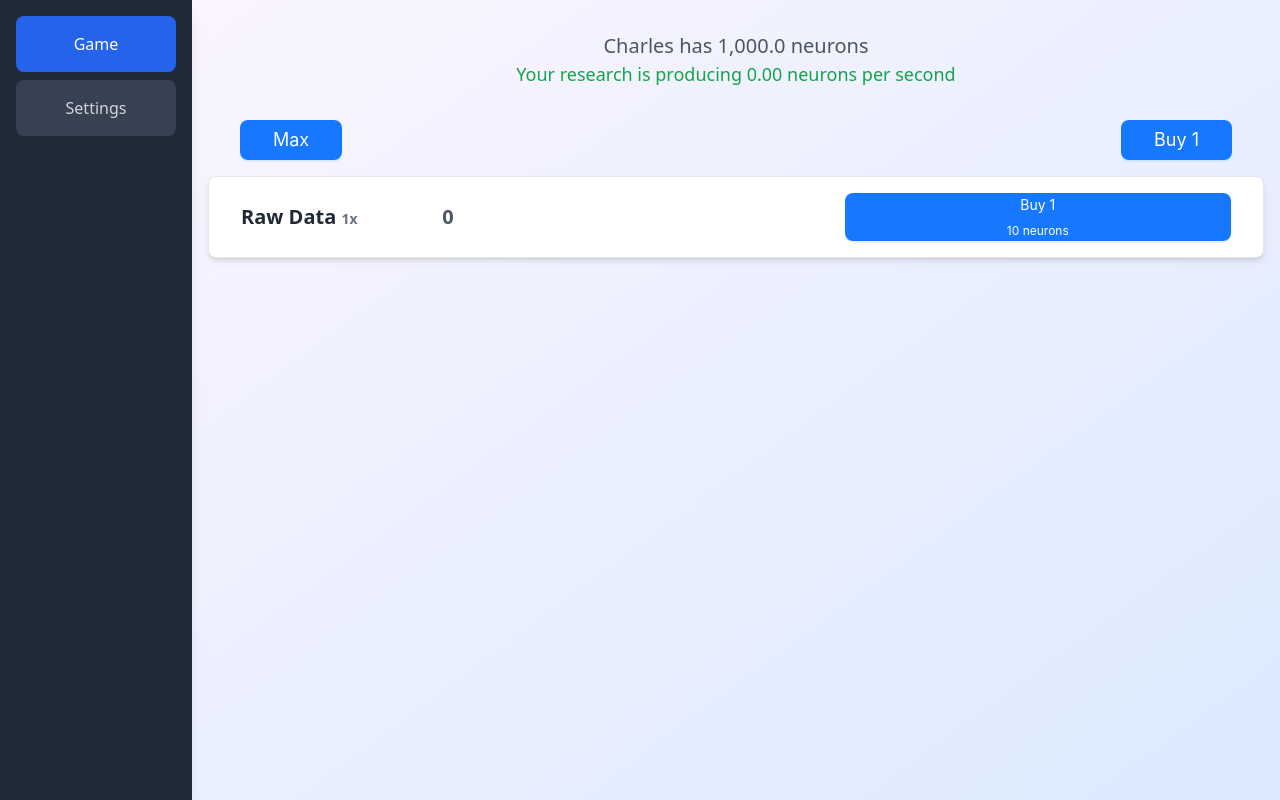
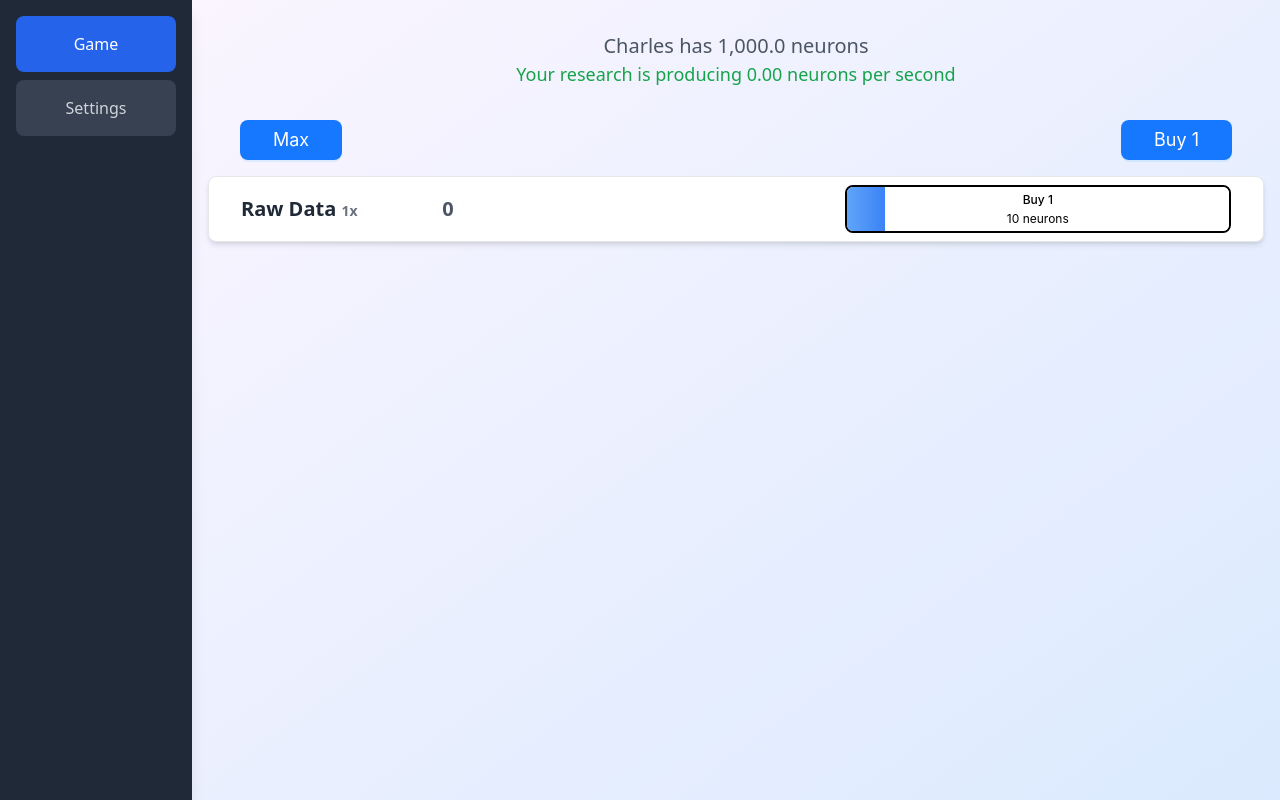
Before and after one commit to Tibesnoff/cursor-incremental-2, a React (Vite) app: page / in a window 1280 px wide. Shown: the top 800 px of the page. Built offline with nearby package versions, Linux system fonts and the light colour scheme.

Commit message:
Buy mode graidents

```diff
--- /dev/null
+++ b/src/components/ui/PurchaseButton.tsx
@@ -0,0 +1,103 @@
+import React from 'react';
+import { Button } from 'antd';
+
+interface PurchaseButtonProps {
+    onClick: () => void;
+    disabled: boolean;
+    buyMode: 'buy1' | 'till10';
+    currentBought: number;
+    affordableAmount: number;
+    cost: string;
+}
+
+const PurchaseButton: React.FC<PurchaseButtonProps> = ({
+    onClick,
+    disabled,
+    buyMode,
+    currentBought,
+    affordableAmount,
+    cost,
+}) => {
+    // Calculate progress for gradient
+    const getProgressInfo = () => {
+        // For both modes, show progress within current 10x cycle
+        const currentCycle = currentBought % 10; // Position within current 10x cycle (0-9)
+        const available = Math.min(affordableAmount, 10 - currentCycle);
+        const remaining = 10 - currentCycle - available;
+
+        // If nothing is available to buy, show only purchased portion
+        if (available <= 0) {
+            return {
+                purchased: currentCycle,
+                available: 0,
+                total: 10,
+                remaining: 10 - currentCycle,
+            };
+        }
+
+        return {
+            purchased: currentCycle,
+            available,
+            total: 10,
+            remaining,
+        };
+    };
+
+    const { purchased, available, total, remaining } = getProgressInfo();
+
+    const getButtonText = () => {
+        if (buyMode === 'buy1') {
+            return 'Buy 1';
+        } else {
+            return `Buy ${available}`;
+        }
+    };
+
+    return (
+        <div className="relative w-full h-12 rounded-lg overflow-hidden border-2 border-black">
+            {/* Background */}
+            <div className="absolute inset-0 flex">
+                {/* Purchased portion - Green gradient */}
+                <div
+                    className="bg-gradient-to-r from-green-400 to-green-500 h-full"
+                    style={{ width: `${(purchased / total) * 100}%` }}
+                />
+
+                {/* Available portion - Blue gradient */}
+                <div
+                    className="bg-gradient-to-r from-blue-400 to-blue-500 h-full"
+                    style={{ width: `${(available / total) * 100}%` }}
+                />
+
+                {/* Remaining portion - White */}
+                <div
+                    className="bg-white h-full"
+                    style={{
+                        width: `${(remaining / total) * 100}%`,
+                    }}
+                />
+            </div>
+
+            {/* Button Overlay */}
+            <Button
+                onClick={onClick}
+                disabled={disabled}
+                type={disabled ? 'default' : 'primary'}
+                size="small"
+                className="absolute inset-0 w-full h-full flex flex-col items-center justify-center bg-transparent border-0 hover:bg-black hover:bg-opacity-10 py-1 gap-1"
+                style={{
+                    background: 'transparent',
+                    color: disabled ? '#9CA3AF' : '#000000',
+                    textShadow: 'none',
+                }}
+            >
+                <div className="text-xs font-medium leading-tight">
+                    {getButtonText()}
+                </div>
+                <div className="text-xs leading-tight">{cost} neurons</div>
+            </Button>
+        </div>
+    );
+};
+
+export default PurchaseButton;
--- a/src/components/ui/ResourceRow.tsx
+++ b/src/components/ui/ResourceRow.tsx
@@ -1,6 +1,6 @@
 import React from 'react';
-import { Button } from 'antd';
 import { formatNumber } from '@/utils/numberFormatter';
+import PurchaseButton from './PurchaseButton';
 
 interface ResourceRowProps {
   name: string;
@@ -28,7 +28,7 @@ const ResourceRow: React.FC<ResourceRowProps> = ({
   onPurchase,
 }) => {
   return (
-    <div className="w-full max-w-6xl mx-auto px-8 py-4 bg-white rounded-lg shadow-md border border-gray-200">
+    <div className="w-full max-w-6xl mx-auto px-8 py-2 bg-white rounded-lg shadow-md border border-gray-200">
       <div className="grid grid-cols-5 gap-4 items-center">
         {/* Column 1: Name and Multiplier */}
         <div className="col-span-1">
@@ -57,18 +57,14 @@ const ResourceRow: React.FC<ResourceRowProps> = ({
 
         {/* Column 4 & 5: Button */}
         <div className="col-span-2 relative group">
-          <Button
+          <PurchaseButton
             onClick={onPurchase}
             disabled={!canAfford}
-            type={canAfford ? 'primary' : 'default'}
-            size="large"
-            className="w-full h-12 flex flex-col items-center justify-center"
-          >
-            <div className="text-sm">
-              {buyMode === 'buy1' ? 'Buy 1' : `Buy ${till10Affordable}`}
-            </div>
-            <div className="text-xs">{cost} neurons</div>
-          </Button>
+            buyMode={buyMode}
+            currentBought={bought}
+            affordableAmount={till10Affordable}
+            cost={cost}
+          />
 
           {/* Tooltip */}
           <div className="absolute left-full top-1/2 transform -translate-y-1/2 ml-2 px-3 py-2 bg-gray-800 text-white text-sm rounded-lg opacity-0 group-hover:opacity-100 transition-opacity duration-200 pointer-events-none whitespace-nowrap z-10">
--- a/src/pages/GamePage.tsx
+++ b/src/pages/GamePage.tsx
@@ -83,7 +83,7 @@ const GamePage: React.FC = () => {
               resources
             );
 
-            // Calculate how many can be afforded in till 10 mode
+            // Calculate how many can be afforded based on mode
             const till10Affordable =
               buyMode === 'till10'
                 ? calculateTill10Affordable(
@@ -91,7 +91,9 @@ const GamePage: React.FC = () => {
                   resource.bought,
                   new Big(points)
                 )
-                : 1;
+                : canAfford
+                  ? 1
+                  : 0;
 
             return (
               <ResourceRow
```
